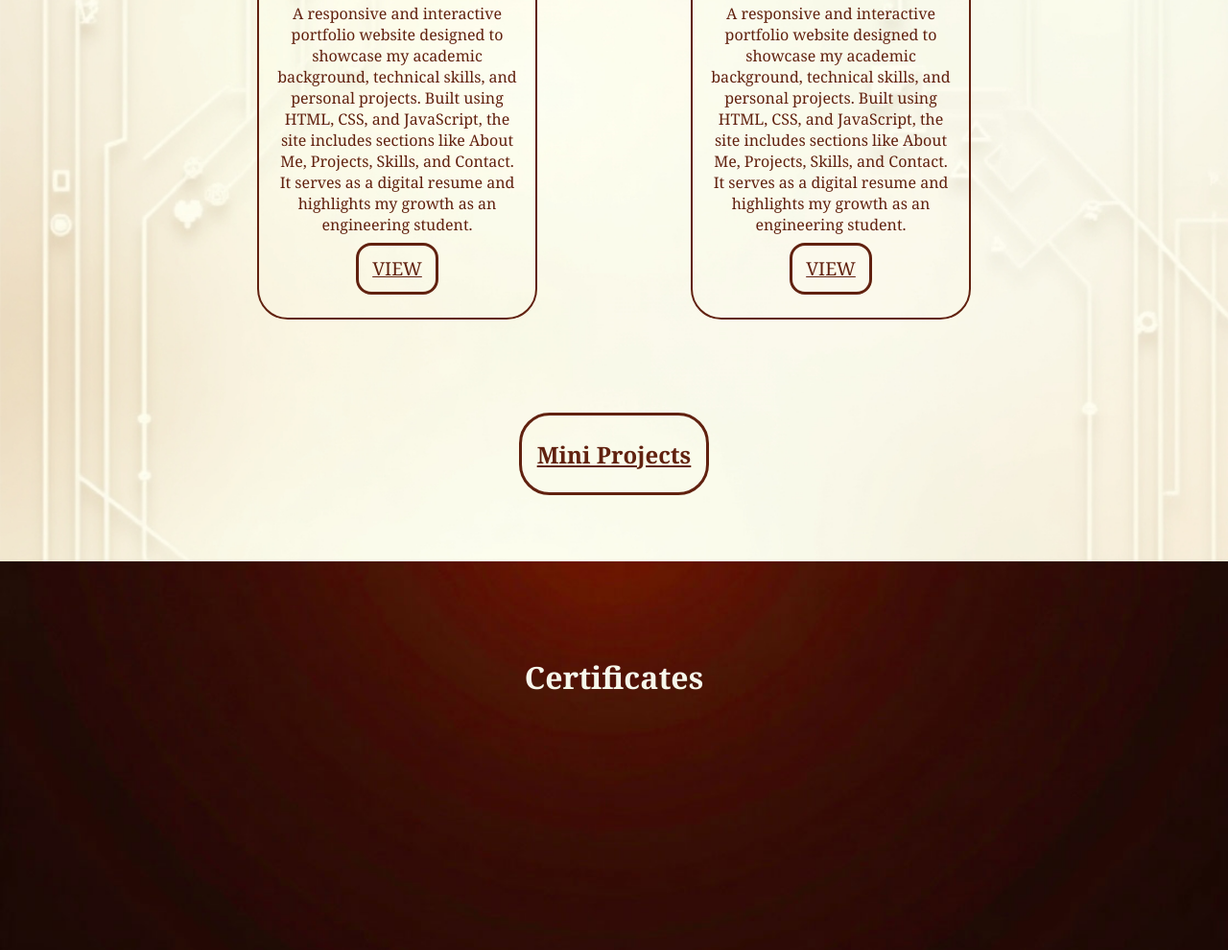
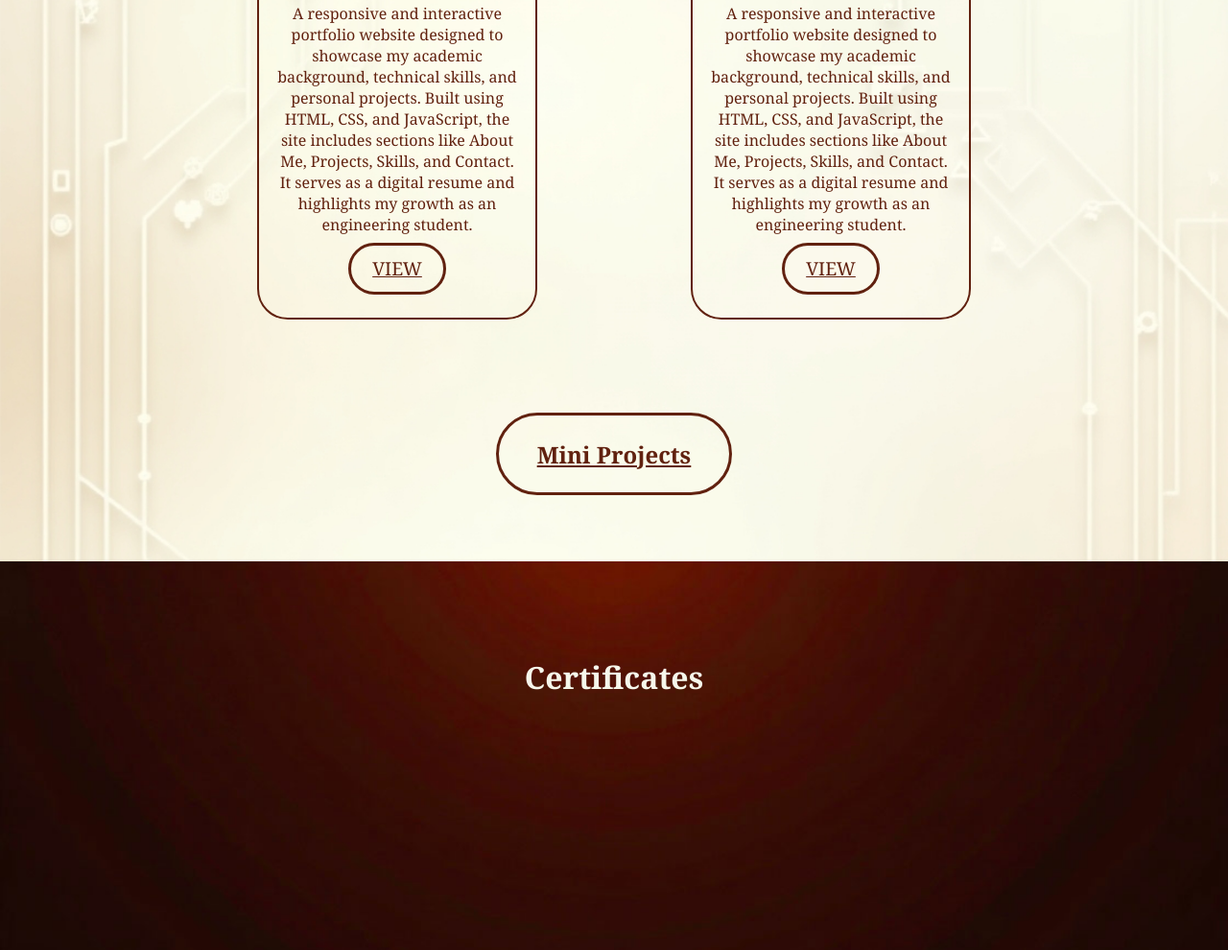
Before and after one commit to spidey-rishav/Profile-Portfolio, a plain HTML site: page index.html in a window 1280 px wide. Shown: the part 1448-2438 px from the top of the page at 96% size. Drawn offline with Linux system fonts and the light colour scheme.

Commit message:
view, miniproject border modified

```diff
--- a/style.css
+++ b/style.css
@@ -258,10 +258,10 @@ body{
     justify-content: center;
     align-items: center;
     height: 3rem;
-    width: 5rem;
+    width: 6rem;
     color: #61210F;
     border: 3px solid #61210F;
-    border-radius: 1rem;
+    border-radius: 2rem;
     font-size: 1.2rem;
     transition: background-color 0.3s, color 0.3s;
 }
@@ -276,10 +276,10 @@ body{
     justify-content: center;
     align-items: center;
     border: 0.2rem solid #61210F;
-    border-radius: 2rem;
+    border-radius: 3rem;
     color: #61210F;
     height: 5rem;
-    width: 12rem;
+    width: 15rem;
     transition: transform 0.4s;
 }
 
```
